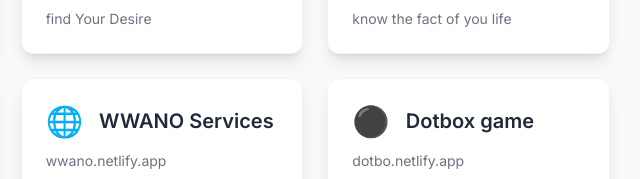
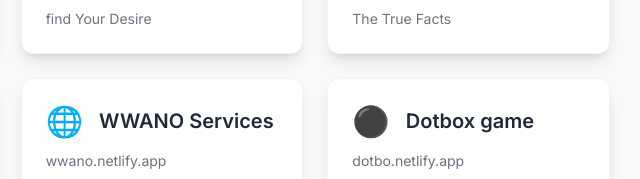
Before and after one commit to Matrktech/all, a plain HTML site: page index.html in a window 1280 px wide. Shown: the part 294-473 px from the top of the page, 478-1118 px from the left. Drawn offline with nearby package versions, Linux system fonts and the light colour scheme.

Commit message:
index.html

```diff
--- a/index.html
+++ b/index.html
@@ -67,7 +67,7 @@
                 <span class="text-3xl">⚫️</span>
                 <h2 class="text-xl font-semibold text-gray-800">Know the truth Easily </h2>
             </div>
-            <p class="text-sm text-gray-500 truncate"> know the fact of you life</p>
+            <p class="text-sm text-gray-500 truncate">  The True Facts </p>
         </a>
 
    <!-- Link 3: Prof Danai -->
```
